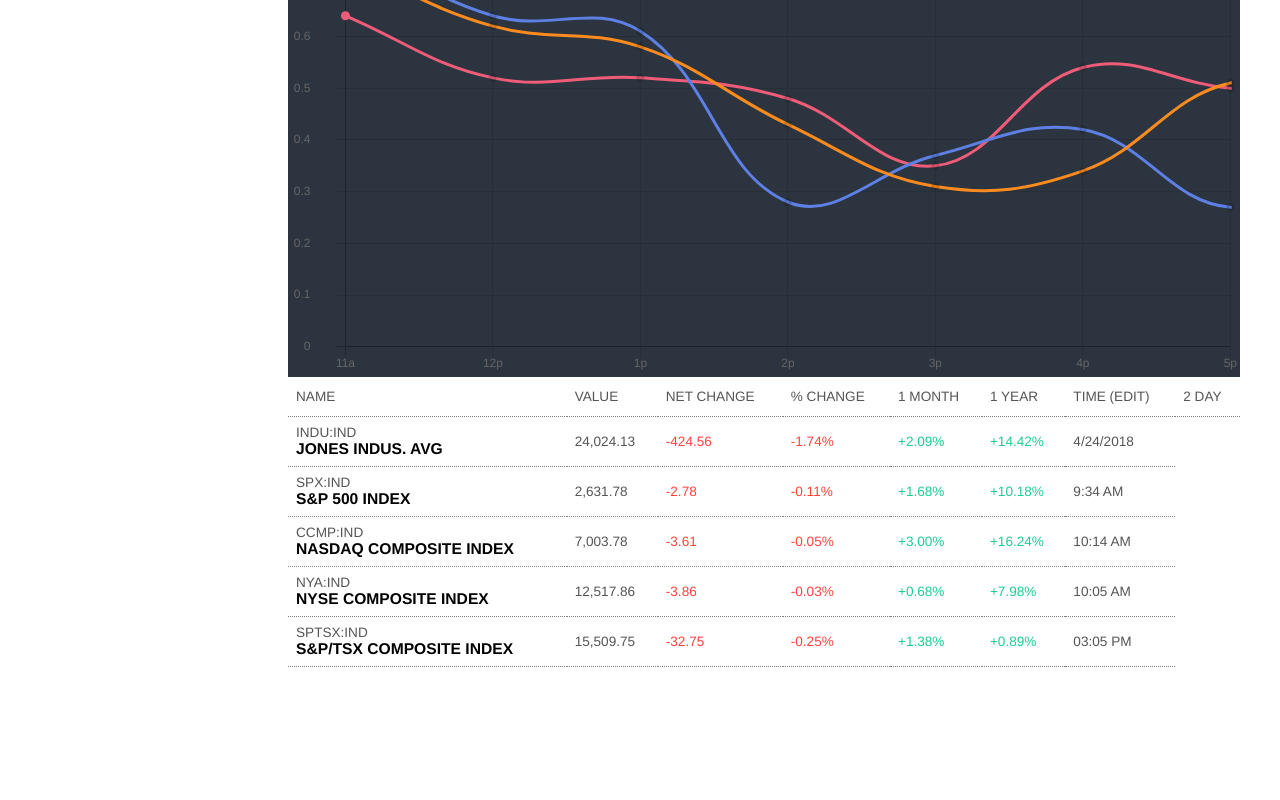
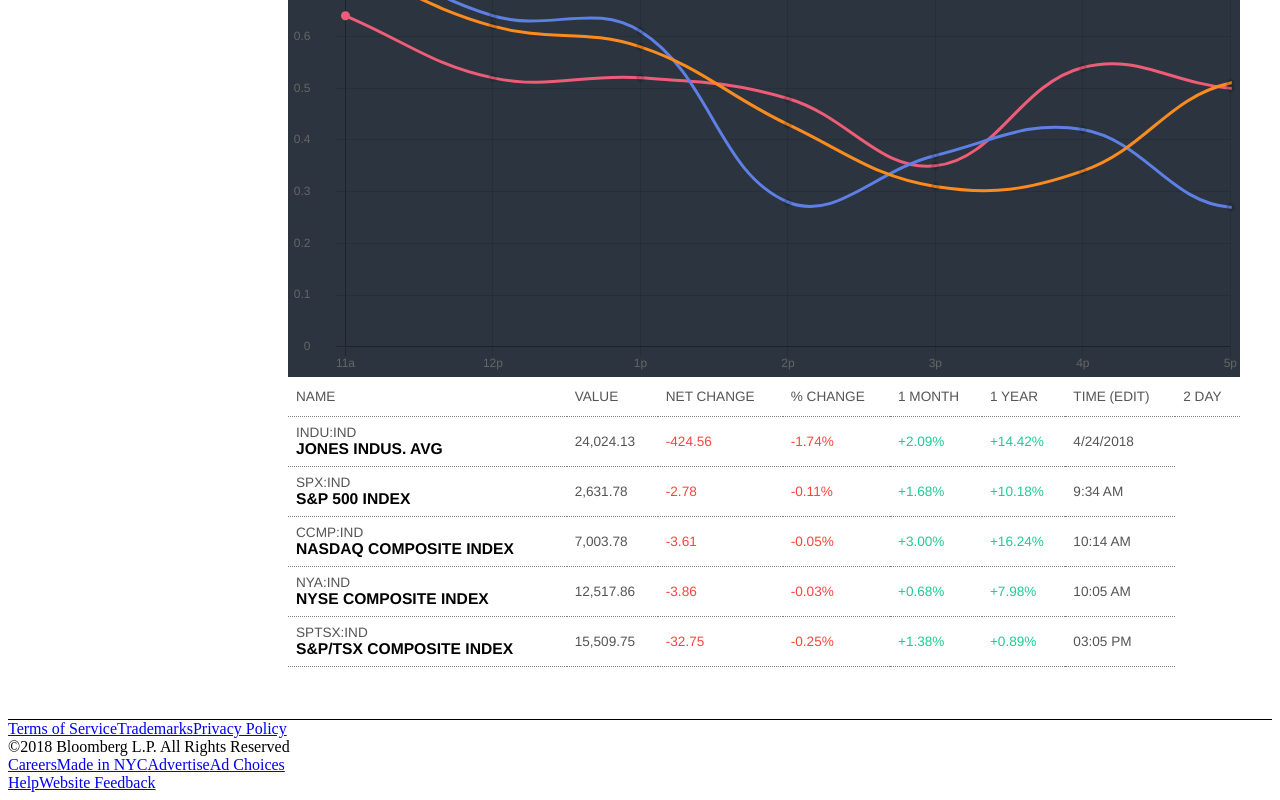
Before and after one commit to Christianq010/vue_stock-trader, a Vue app: page / in a window 1280 px wide. Shown: the part 3598-4398 px from the top of the page. Before the commit the page ends 4305 px from the top, so only its background shows below. Built offline with nearby package versions, Linux system fonts and the light colour scheme; the HTML template or start-up script is replaced by a standard one.

Commit message:
Fix: footer component

```diff
--- a/src/App.vue
+++ b/src/App.vue
@@ -6,7 +6,7 @@
       <!-- Main Content-->
       <main-contain-body />
       <!-- Footer -->
-      <footer />
+      <main-footer />
   </div>
 </template>
 
@@ -23,7 +23,7 @@ export default {
     topNavBar: TopBar,
     mainNavBar: MainBar,
     mainContainBody: MainContent,
-    footer: Footer
+    mainFooter: Footer
   }
 }
 </script>
```
